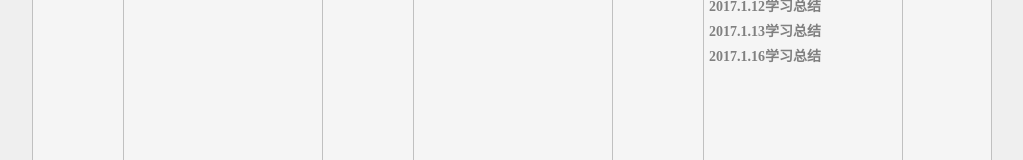
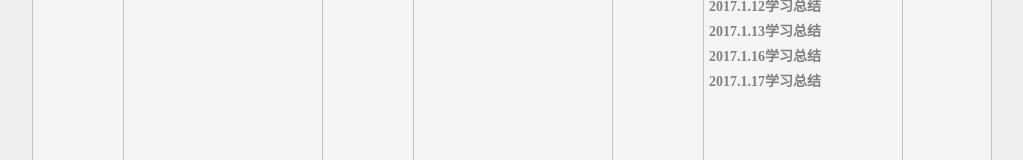
Before and after one commit to 15757154603/15757154603.github.io, a plain HTML site: page index.html in a window 1280 px wide. Shown: the part 402-562 px from the top of the page, without its empty margins (128-1151 px from the left). Drawn offline with Linux system fonts and the light colour scheme; a script that the page names is missing.

Commit message:
Update index.html

```diff
--- a/index.html
+++ b/index.html
@@ -28,6 +28,7 @@
 				<a href="20170112personalSummary.html" target="_blank">2017.1.12学习总结</a>
 				<a href="20170113personalSummary.html" target="_blank">2017.1.13学习总结</a>
 				<a href="20170116personalSummary.html" target="_blank">2017.1.16学习总结</a>
+				<a href="20170117personalSummary.html" target="_blank">2017.1.17学习总结</a>
 			</div>
 		</div>
 		<div class="foot">
```
